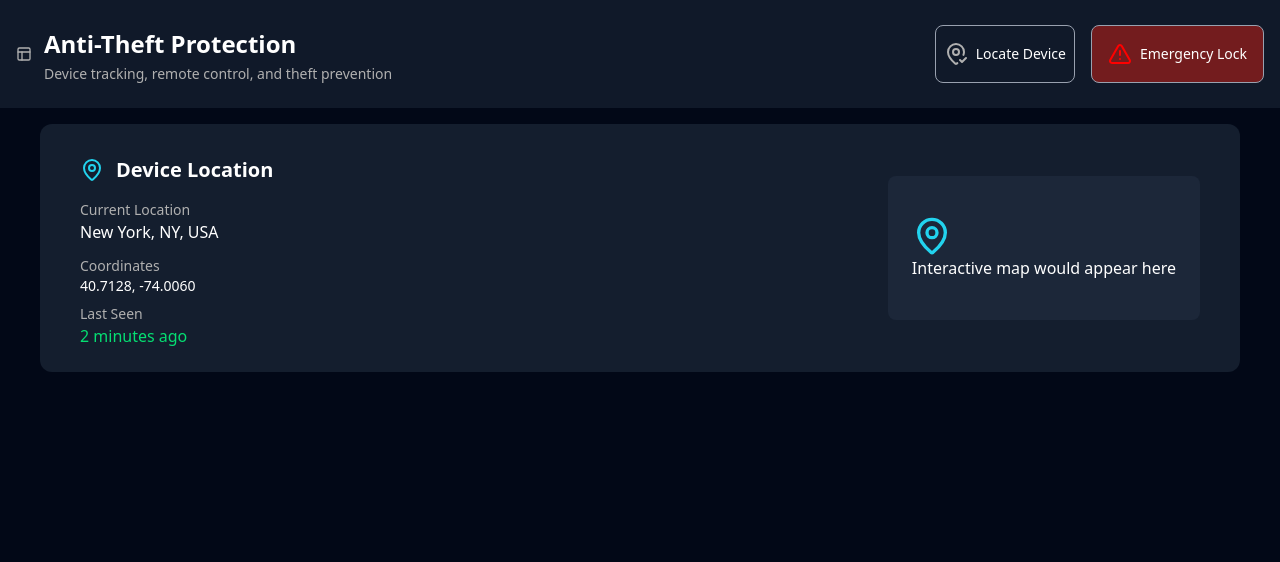
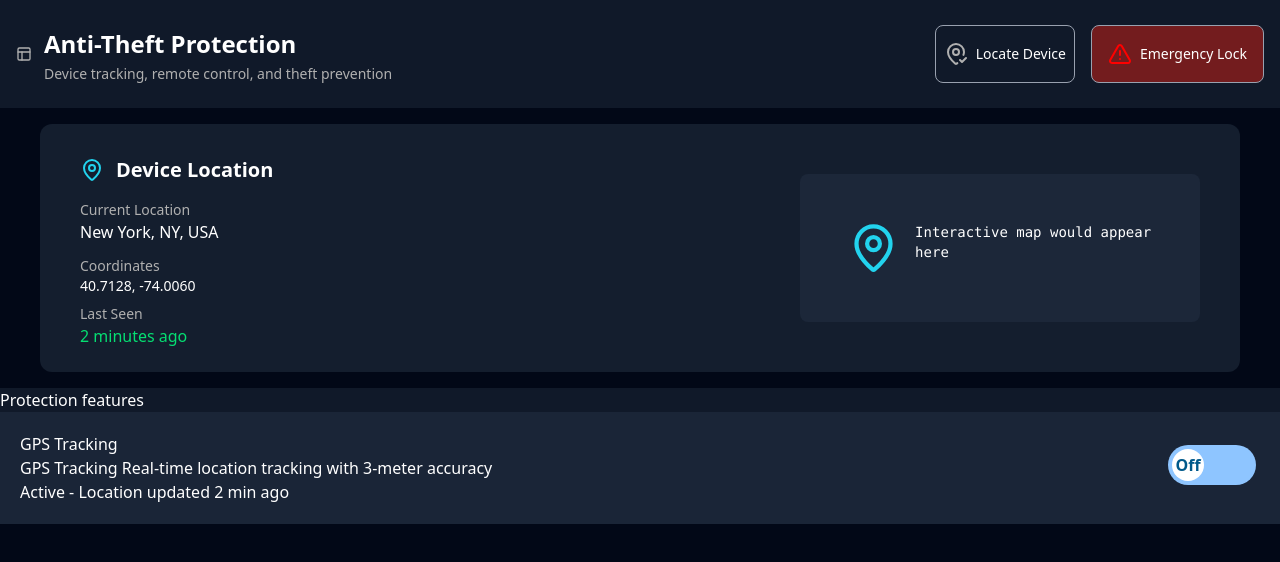
Before and after one commit to faris-dm/DashBoard-Ui, a React (Vite) app: page / in a window 1280 px wide. Shown: the top 562 px of the page. Built offline with nearby package versions, Linux system fonts and the light colour scheme.

Commit message:
change maded

```diff
--- a/package.json
+++ b/package.json
@@ -12,6 +12,7 @@
   },
   "dependencies": {
     "@tailwindcss/vite": "^4.1.13",
+    "framer-motion": "^12.23.24",
     "react": "^19.1.1",
     "react-dom": "^19.1.1",
     "tailwindcss": "^4.1.13"
--- a/src/componts/AntiThef.jsx
+++ b/src/componts/AntiThef.jsx
@@ -4,6 +4,8 @@ import Location from "./svg5/Location.svg";
 import Alert from "./svg5/Alert.svg";
 import Menu from "./svg5/menu.svg";
 import BigLocation from "./svg5/BigLocation.svg";
+import { motion } from "framer-motion";
+import Switch from "./switch";
 
 import small from "./svg5/smallLocation.svg";
 
@@ -39,9 +41,9 @@ function AntiThef() {
           </div>
         </div>
       </nav>
-      <div className="location flex items-center justify-between bg-[#141E2E] my-4 mx-10 px-10 py-4 rounded-xl">
-        <div>
-          <div className="Device flex gap-3 my-4 ">
+      <div className="location  flex  items-center justify-between gap-3 bg-[#141E2E] my-4 mx-10 px-10 py-4 rounded-xl">
+        <div flex items-center justify-between>
+          <div className="Device flex  gap-3 my-4 ">
             <img src={small} alt="" />
             <h2 className=" text-xl font-bold">Device Location</h2>
           </div>
@@ -59,11 +61,40 @@ function AntiThef() {
           </div>
         </div>
 
-        <div className=" bg-[#1C2739]  py-10 px-6 rounded-lg">
+        <div
+          className="flex  gap-4 bg-[#1C2739]  py-12 px-12
+        w-100 rounded-lg"
+        >
           <div className="text-center">
-            <img className="text-center margin-auto" src={BigLocation} alt="" />
+            <img
+              className="text-center  margin-auto"
+              src={BigLocation}
+              alt=""
+            />
           </div>
-          <p>Interactive map would appear here</p>
+          <p className=" items-center  text-normal text-sm font-mono">
+            Interactive map would appear here
+          </p>
+        </div>
+      </div>
+
+      <div className="my-4 bg-[#101929]">
+        <div>
+          <img src="" alt="" />
+          <h2>Protection features</h2>
+        </div>
+        <div className="flex items-center justify-between p-3 bg-[#1A2537]">
+          <div className="p-2">
+            {" "}
+            <h3 className="text-normal">GPS Tracking</h3>
+            <p>
+              GPS Tracking Real-time location tracking with 3-meter accuracy
+            </p>
+            <p>Active - Location updated 2 min ago</p>
+          </div>
+          <div>
+            <Switch />
+          </div>
         </div>
       </div>
     </>
--- /dev/null
+++ b/src/componts/switch.jsx
@@ -0,0 +1,17 @@
+import React from "react";
+
+function Switch() {
+  return (
+    <>
+      <div className="componts pr-3">
+        {" "}
+        <label className="relative inline-flex items-center cursor-pointer">
+          <input className="sr-only peer" value="" type="checkbox" />
+          <div className="peer rounded-full outline-none duration-100 after:duration-500 w-22 h-10 bg-blue-300 peer-focus:outline-none peer-focus:ring-4  after:content-['Off'] after:absolute after:outline-none after:rounded-full after:h-8 after:w-8 after:bg-white after:top-1 after:left-1 after:flex after:justify-center after:items-center  after:text-sky-800 after:font-bold peer-checked:after:translate-x-12 peer-checked:after:content-['on'] peer-checked:after:border-white"></div>
+        </label>
+      </div>
+    </>
+  );
+}
+
+export default Switch;
--- a/src/componts/threatPage.jsx
+++ b/src/componts/threatPage.jsx
@@ -6,6 +6,7 @@ import eye from "./svg2/eye.svg";
 import flash from "./svg2/flash.svg";
 import heart from "./svg2/heart.svg";
 import protection from "./svg2/protection.svg";
+import Switch from "./switch";
 
 function Threat() {
   const [clicked, setClicked] = useState(false);
```
Also changed, not shown: src/componts/svg5/BigLocation.svg, 1 other file (tests, documents, lock files or other folders).
